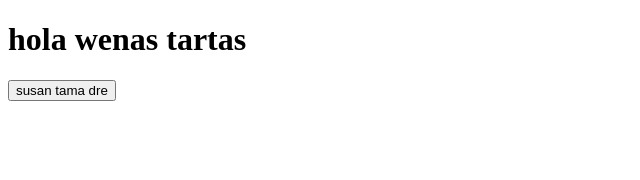
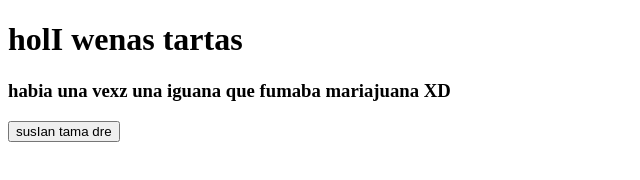
Before and after one commit to Ederson-RL/GitPruebas, a website: page index.html in a window 1280 px wide. Shown: the whole page, without its empty margins (0-640 px from the left). Drawn offline with Linux system fonts and the light colour scheme.

Commit message:
un cambio mas :)

```diff
--- a/index.html
+++ b/index.html
@@ -4,12 +4,12 @@
     <meta charset="UTF-8">
     <meta http-equiv="X-UA-Compatible" content="IE=edge">
     <meta name="viewport" content="width=device-width, initial-scale=1.0">
-    <title>test gir</title>
+    <title>test giT</title>
 </head>
 <body>
-    <h1>hola wenas tartas</h1>
-
-    <button>susan tama dre</button>
+    <h1>holI wenas tartas</h1>
+     <h3>habia una vexz una iguana que fumaba mariajuana XD</h3>
+    <button>susIan tama dre</button>
 
 </body>
 </html>
```
